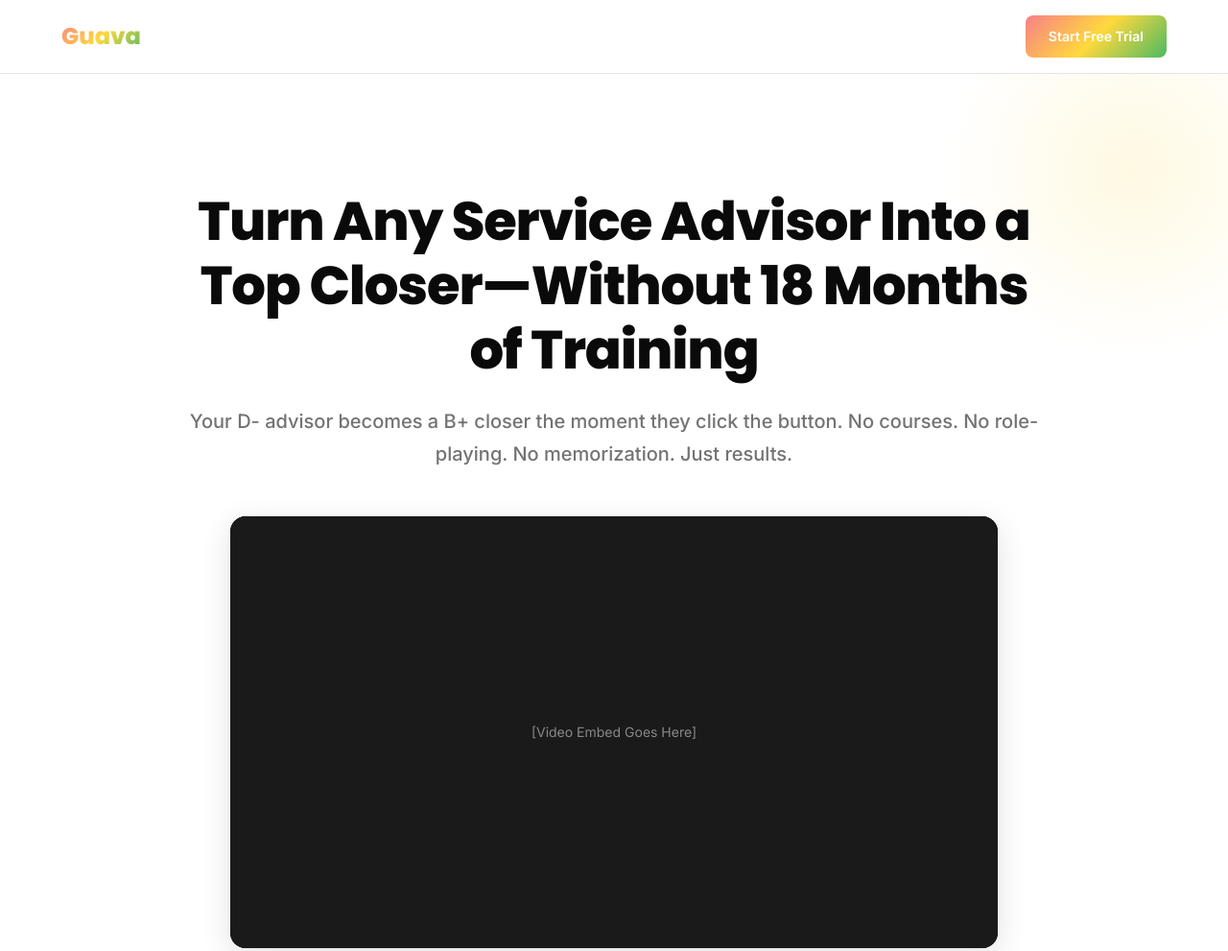
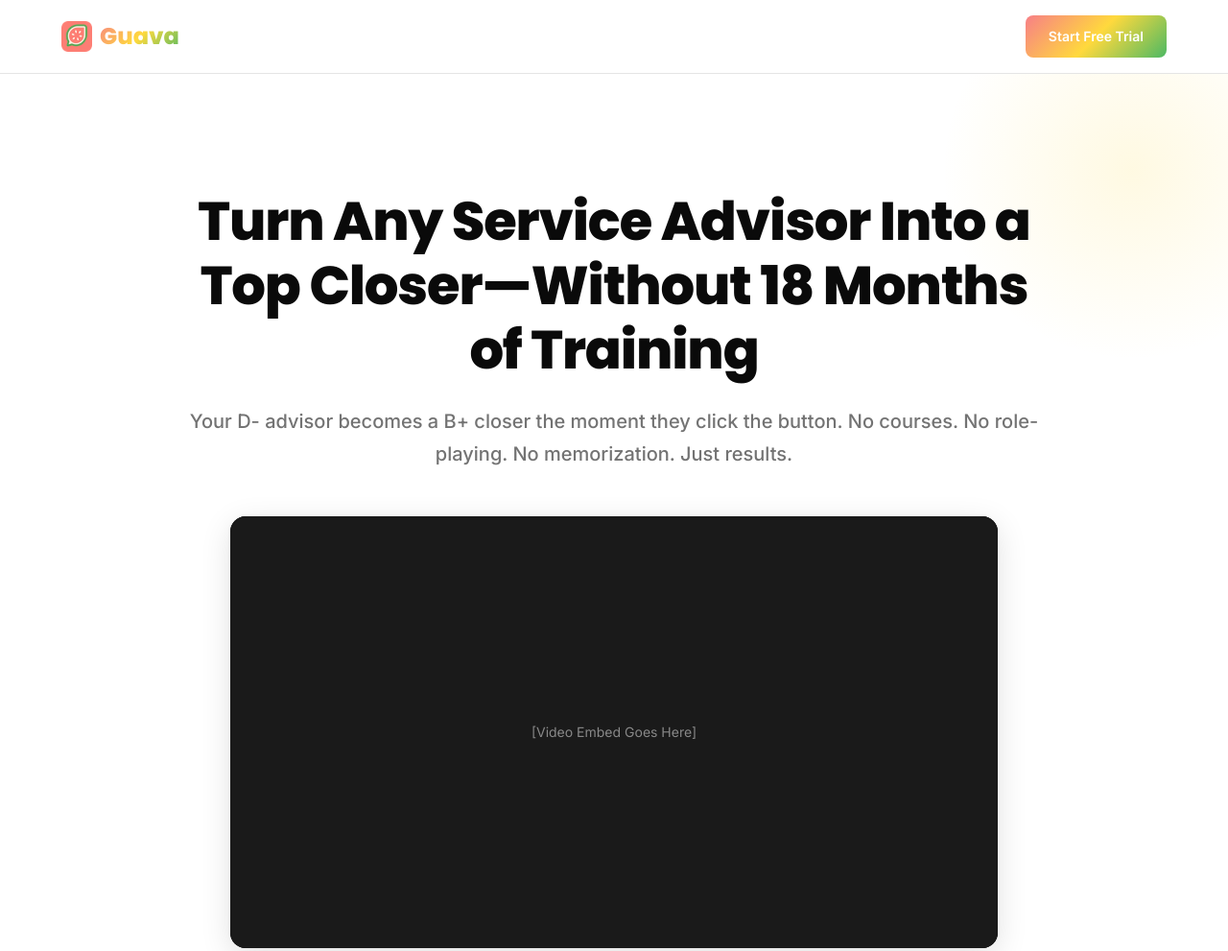
Before and after one commit to albinococonut/guava, a plain HTML site: page index.html in a window 1280 px wide. Shown: the top 991 px of the page at 96% size. Drawn offline with Linux system fonts and the light colour scheme.

Commit message:
insert guava logo

```diff
--- a/index.html
+++ b/index.html
@@ -4,6 +4,10 @@
     <meta charset="UTF-8">
     <meta name="viewport" content="width=device-width, initial-scale=1.0">
     <title>Guava - Turn Any Service Advisor Into a Top Closer</title>
+    <!-- Favicons -->
+<link rel="icon" type="image/png" sizes="16x16" href="icon16.png">
+<link rel="icon" type="image/png" sizes="48x48" href="icon48.png">
+<link rel="apple-touch-icon" sizes="128x128" href="icon128.png">
     <meta name="description" content="AI-powered sales scripts for Tekmetric that turn inexperienced service advisors into top closers instantly—no training required.">
 
     <!-- Fonts -->
@@ -127,6 +131,11 @@
             font-family: 'Poppins', sans-serif;
             font-size: 24px;
             font-weight: 800;
+            display: flex;
+            align-items: center;
+        }
+
+        .logo span {
             background: var(--gradient);
             -webkit-background-clip: text;
             -webkit-text-fill-color: transparent;
@@ -731,7 +740,10 @@
     <header>
         <div class="container">
             <div class="header-content">
-                <div class="logo">Guava</div>
+                <div class="logo">
+    <img src="icon48.png" alt="Guava" style="height: 32px; width: 32px; vertical-align: middle; margin-right: 8px;">
+    <span>Guava</span>
+</div>
                 <a href="#cta" class="header-cta">Start Free Trial</a>
             </div>
         </div>
```
